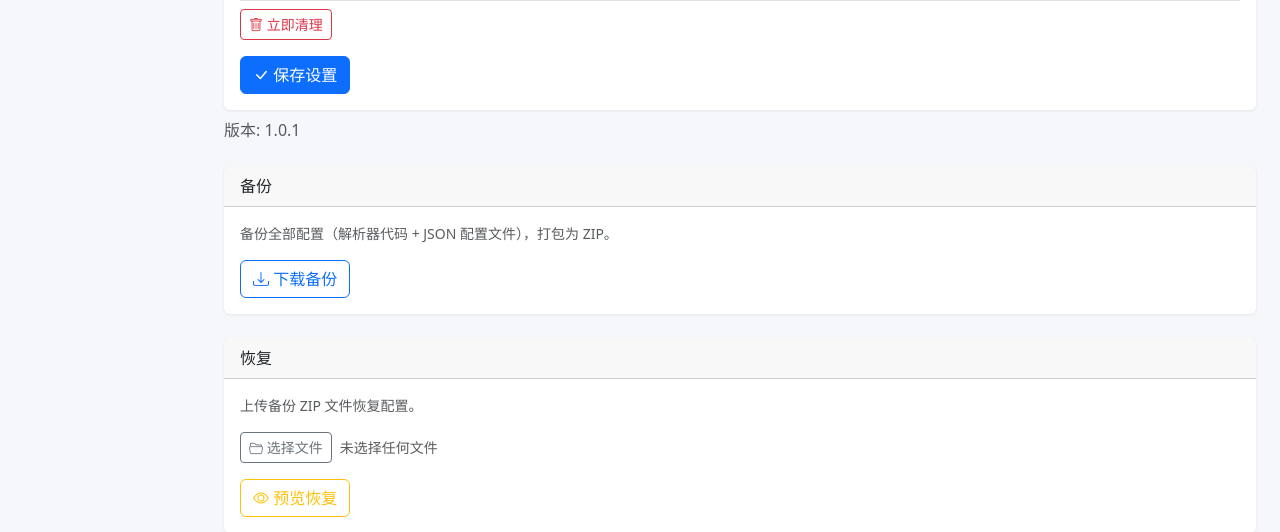
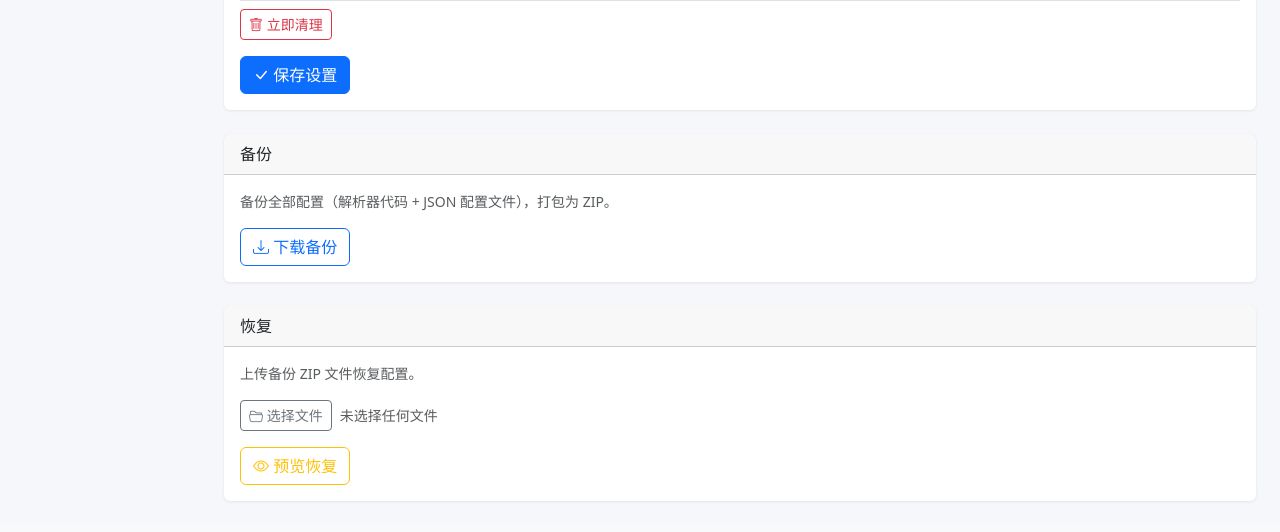
Before and after one commit to codename-test/EverywhereYouGo, a Flask app: page /settings in a window 1280 px wide. Shown: the part 833-1365 px from the top of the page. After the commit the page ends 1335 px from the top, so only its background shows below. Run offline with Flask 3, Linux system fonts and the light colour scheme; data comes from the database, SQL or seed files in the repository; data that the repository does not hold is empty; parts of the project's set-up code (start-up, migrations or seed data) failed here and were passed over.

Commit message:
chore: 移除系统设置页版本号（已移至侧边栏）

```diff
--- a/templates/settings.html
+++ b/templates/settings.html
@@ -41,7 +41,7 @@
   <button type="submit" class="btn btn-primary"><i class="bi bi-check-lg"></i> {{ _("set.save") }}</button>
 </form>
 </div></div>
-<p class="text-muted mt-2">{{ _("set.version") }} {{ version }}</p>
+<!-- 版本号已移至侧边栏 -->
 
 <div class="card mt-4">
   <div class="card-header">{{ _("set.backup_title") }}</div>
```
